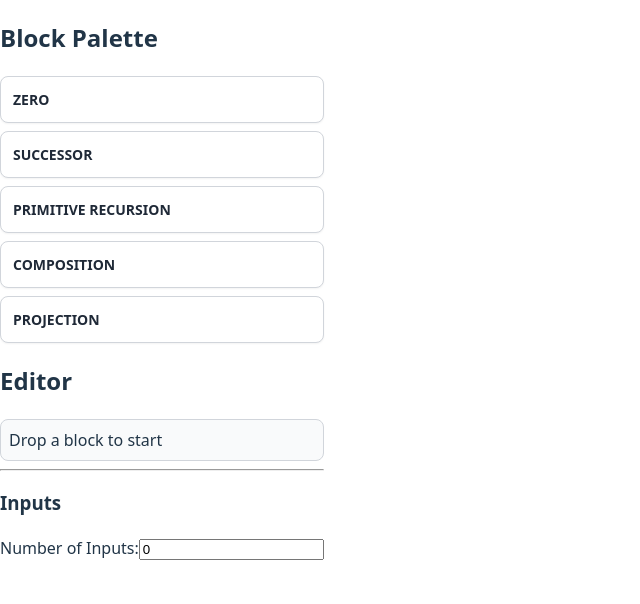
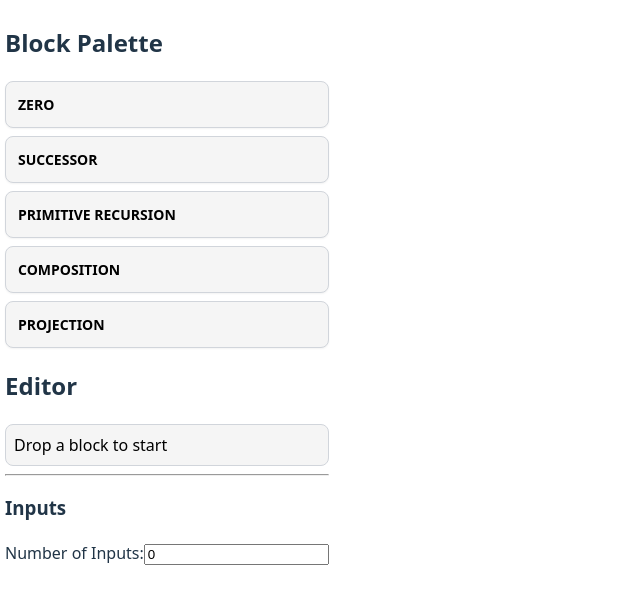
Before and after one commit to Bram-Hub/Sunflower, a React (Vite) app in the folder recursive_blocks/: page / in a window 1280 px wide. Shown: the top 604 px of the page, without its empty margins (0-640 px from the left). Built offline with nearby package versions, Linux system fonts and the light colour scheme.

Commit message:
small visual changes
light mode and dark mode working, added a bit of padding and color

```diff
--- a/recursive_blocks/src/Block.css
+++ b/recursive_blocks/src/Block.css
@@ -1,19 +1,43 @@
 /* Block.css */
+
+@media (prefers-color-scheme: light) {
+  :root {
+    color: #213547;
+    background-color: #ffffff;
+    --block-bg-color: whitesmoke;
+    --block-text-color: black;
+    --alt: darkgray;
+    --contrast-col: orange;
+  }
+
+}
+
+@media (prefers-color-scheme: dark) {
+  :root {
+    --block-bg-color: dimgrey;
+    --block-text-color: white;
+    --alt: darkgray;
+    --contrast-col: steelblue;
+  }
+  h2{
+    color: white;
+  }
+}
 
 /* Block container styles */
   .block-container {
     padding: 0.75rem;
     border: 1px solid #e5e7eb; /* gray-300 */
     border-radius: 0.375rem; /* rounded-md */
-    background-color: white;
-    box-shadow: 0 1px 2px rgba(0, 0, 0, 0.1); /* shadow-sm */
+    background-color: var(--block-bg-color);
+    box-shadow: 3px 3px var(--contrast-col);
     margin-bottom: 0.75rem;
     cursor: grab;
   }
 
   .block-container:hover {
-    background-color: #f9fafb; /* gray-50 */
-    box-shadow: 0 6px 12px rgba(0, 0, 0, 0.08);
+    box-shadow: 3px 4px var(--contrast-col);
+    transform: translateY(-1px);
   }
 
   /* Block header (type and remove button) */
@@ -26,6 +50,7 @@
 
   .block-type {
     font-weight: bold;
+    color: var(--block-text-color);
     font-size: 0.875rem;
   }
 
@@ -53,28 +78,32 @@
   /* Block slot styles */
   .block-slot {
     border-radius: 0.5rem; /* rounded-md */
-    background-color: #f3f4f6; /* gray-100 */
+    background-color: var(--block-bg-color); /* gray-100 */
     margin-bottom: 0.5rem;
     transition: background-color 0.2s ease;
     cursor: default;
+    color: var(--block-text-color);
   }
 
   .block-slot.filled {
-    background-color: #e5e7eb; /* gray-200 */
+    background-color: var(--alt); /* gray-200 */
+    color:black;
+    box-shadow: 3px 3px var(--contrast-col);
   }
+
+  .block-slot.filled > strong {
+    padding: 5px;
+  }
+
 
   .block-slot.empty {
     padding: 0.5rem;
     border: 1px solid #d1d5db; /* gray-300 */
-    background-color: #f9fafb; /* gray-50 */
-  }
-
-  .block-slot:hover {
-    background-color: #e4e4e7; /* gray-200 on hover */
+    background-color: var(--block-bg-color); /* gray-50 */
   }
 
   .empty-text {
-    color: #9ca3af; /* gray-400 */
+    color: var(--block-text-color); /* gray-400 */
     font-size: 0.875rem;
   }
 
@@ -92,7 +121,7 @@
 
   .value-label {
     font-size: 0.875rem;
-    color: #4b5563; /* gray-600 */
+    color: var(--block-text-color); /* gray-600 */
     min-width: 4rem;
     flex-shrink: 0;
   }
@@ -117,20 +146,20 @@
     margin-bottom: 0.5rem;
     border: 1px solid #d1d5db; /* Tailwind gray-300 */
     border-radius: 0.5rem;
-    background-color: #ffffff;
+    background-color: var(--block-bg-color);
     cursor: grab;
     user-select: none;
     font-weight: 600;
-    color: #1f2937; /* Tailwind gray-800 */
+    color: var(--block-text-color); /* Tailwind gray-800 */
     transition: all 0.2s ease;
     box-shadow: 0 1px 2px rgba(0, 0, 0, 0.05);
     font-size: 0.875rem; /* Tailwind text-sm */
   }
 
   .palette-block:hover {
-    background-color: #f9fafb; /* Tailwind gray-50 */
+    background-color: var(--block-bg-color); /* Tailwind gray-50 */
     transform: translateY(-1px);
-    box-shadow: 0 4px 6px rgba(0, 0, 0, 0.1);
+    box-shadow: 3px 3px var(--contrast-col);
   }
 
   .palette-block:active {
--- a/recursive_blocks/src/index.css
+++ b/recursive_blocks/src/index.css
@@ -3,8 +3,6 @@
   line-height: 1.5;
   font-weight: 400;
 
-  color-scheme: light dark;
-  color: rgba(255, 255, 255, 0.87);
   background-color: #242424;
 
   font-synthesis: none;
@@ -23,7 +21,7 @@ a:hover {
 }
 
 body {
-  margin: 0;
+  margin: 5px;
   display: flex;
   /* place-items: center; */
   min-width: 320px;
```
